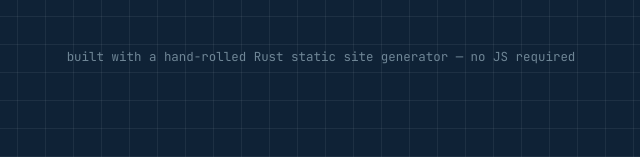
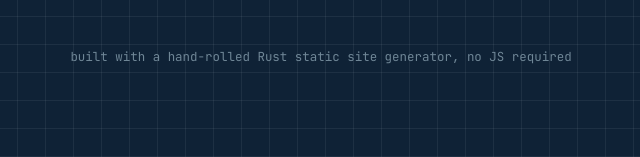
Before and after one commit to tayyabiziz-8/rustlearn, a plain HTML site: page docs/index.html in a window 1280 px wide. Shown: the part 2864-3021 px from the top of the page, 459-1099 px from the left. Drawn offline with Linux system fonts and the light colour scheme.

Commit message:
some index page changes

```diff
--- a/docs/index.html
+++ b/docs/index.html
@@ -660,7 +660,7 @@ a:focus-visible, button:focus-visible, .nav-link:focus-visible {
 <a class="chapter-card" href="23-async-await.html"><div class="num">SHEET 23</div><div class="title">Async / Await</div><div class="desc">Futures, the async/await syntax, and why Rust async needs an executor to actually run.</div></a>
 </div></div>
 
-<footer class="site-footer">built with a hand-rolled Rust static site generator &mdash; no JS required</footer>
+<footer class="site-footer">built with a hand-rolled Rust static site generator, no JS required</footer>
 </main>
 </div>
 </body>
```
Also changed, not shown: 1 other file.
